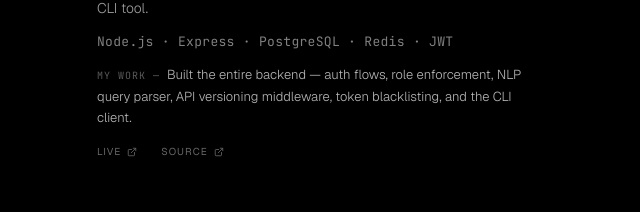
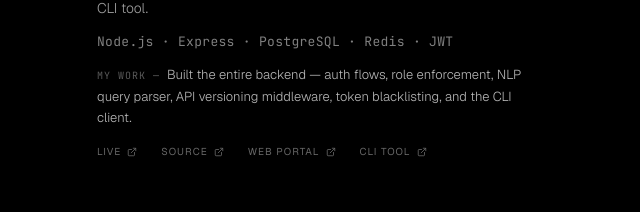
Before and after one commit to Zubbee18/hng-portfolio, a React (Vite) app: page / in a window 1280 px wide. Shown: the part 1140-1352 px from the top of the page, without its empty margins (319-959 px from the left). Built offline with nearby package versions, Linux system fonts and the light colour scheme; a web font is replaced by a local one.

Commit message:
feat: update Insighta live URL, add web portal and CLI repo links

```diff
--- a/src/app/App.tsx
+++ b/src/app/App.tsx
@@ -23,6 +23,7 @@ type Project = {
   contribution: string;
   live?: string;
   source?: string;
+  extraLinks?: { label: string; url: string }[];
 };
 
 const projects: Project[] = [
@@ -34,8 +35,18 @@ const projects: Project[] = [
     stack: ["Node.js", "Express", "PostgreSQL", "Redis", "JWT"],
     contribution:
       "Built the entire backend — auth flows, role enforcement, NLP query parser, API versioning middleware, token blacklisting, and the CLI client.",
-    live: "https://ubiquitous-chainsaw-production-5f71.up.railway.app",
+    live: "https://ubiquitous-chainsaw-production-73a8.up.railway.app/",
     source: "https://github.com/Zubbee18/ubiquitous-chainsaw",
+    extraLinks: [
+      {
+        label: "Web Portal",
+        url: "https://github.com/Zubbee18/insighta-web-portal",
+      },
+      {
+        label: "CLI Tool",
+        url: "https://github.com/Zubbee18/insighta-cli-tool",
+      },
+    ],
   },
   {
     name: "HTTP Retry Engine",
@@ -335,6 +346,18 @@ export default function App() {
                       Source <ExternalLink size={10} />
                     </a>
                   )}
+                  {p.extraLinks?.map((link) => (
+                    <a
+                      key={link.label}
+                      href={link.url}
+                      target="_blank"
+                      rel="noopener noreferrer"
+                      className="opacity-40 hover:opacity-100 transition-opacity flex items-center gap-1.5 text-[10px] uppercase"
+                      style={{ letterSpacing: "1px" }}
+                    >
+                      {link.label} <ExternalLink size={10} />
+                    </a>
+                  ))}
                 </div>
               </div>
             ))}
```
Also changed, not shown: 1 other file (tests, documents, lock files or other folders).
